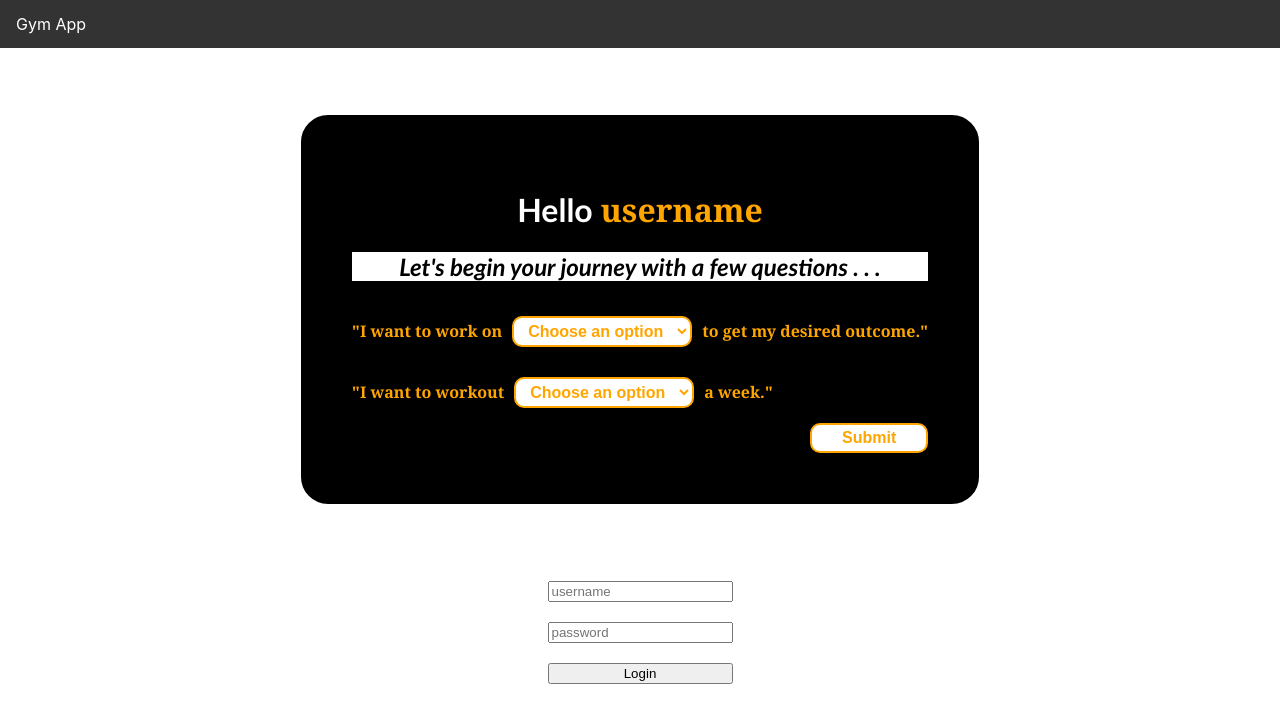
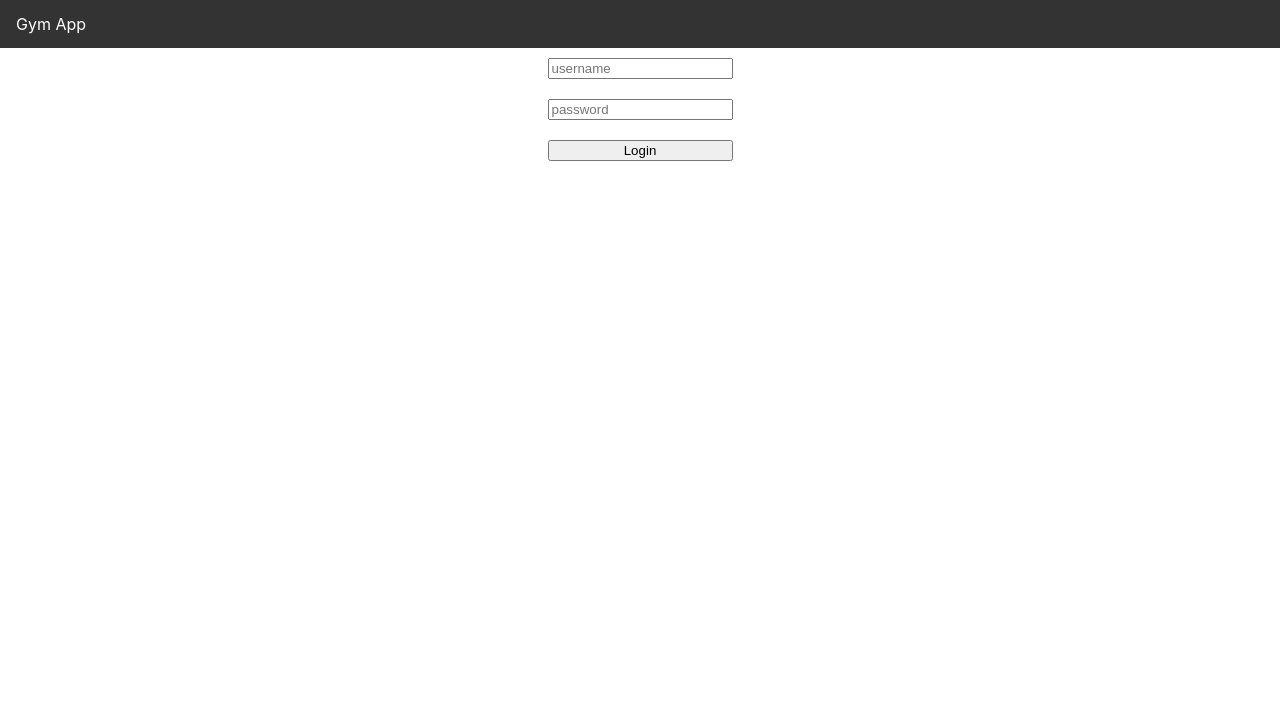
Before and after one commit to alezubi/Gym-Trainer-React-Official, a React (Create React App) app in the folder gym-trainer/: page / in a window 1280 px wide. Shown: the top 722 px of the page. Built offline with nearby package versions, Linux system fonts and the light colour scheme.

Commit message:
09.08.2022, Plan Generation, fixed the value names to match backend. Need to still get username and routing.

```diff
--- a/gym-trainer/src/App.tsx
+++ b/gym-trainer/src/App.tsx
@@ -16,7 +16,6 @@ import AppUserProvider from "./context/AppUserProvider";
 function App() {
   return <>
           <Navbar />
-          <GymForm />
           <Routes />
   </>
 }
--- a/gym-trainer/src/components/Form/GymForm.tsx
+++ b/gym-trainer/src/components/Form/GymForm.tsx
@@ -1,11 +1,14 @@
 import React, { useState } from "react";
 import User from "../profiles/users/SignUpPart1";
 import "./GymForm.css";
+import CredentialsForm from "../CredentialsForm";
+import AppUserProvider from "../../context/AppUserProvider";
+import { AppUser } from "../../context/AppUserProvider";
 
 export default function GymForm(){
 
     const [goal, setGoal] = useState("");
-    const [split, setSplit] = useState("");
+    const [splits, setSplit] = useState("");
 
     const handleGoalChange = (e: any) => {
         setGoal(e.target.value);
@@ -17,7 +20,7 @@ export default function GymForm(){
 
     return <div id="GF-container">
         <form>
-            <h1>Hello <span id="GF-username"> username {/* user input */}</span></h1>
+            <h1>Hello <span id="GF-username"> {/* user input */}</span></h1>
 
             <h2>Let's begin your journey with a few questions . . . </h2>
 
@@ -37,11 +40,11 @@ export default function GymForm(){
                 {/* <label> How many times a week do you want to workout?</label> */}
                 <div className="GF-div">
                     <label>"I want to workout
-                        <select value={split} onChange={handleSplitChange}>
+                        <select value={splits} onChange={handleSplitChange}>
                             <option disabled={true} value=""> Choose an option </option>
-                            <option value="3-days">3 days</option>
-                            <option value="4-days">4 days</option>
-                            <option value="5-days">5 days</option>
+                            <option value="THREE(3)">3 days</option>
+                            <option value="FOUR(4)">4 days</option>
+                            <option value="FIVE(5)">5 days</option>
                         </select>
                         a week."
                     </label>
```
